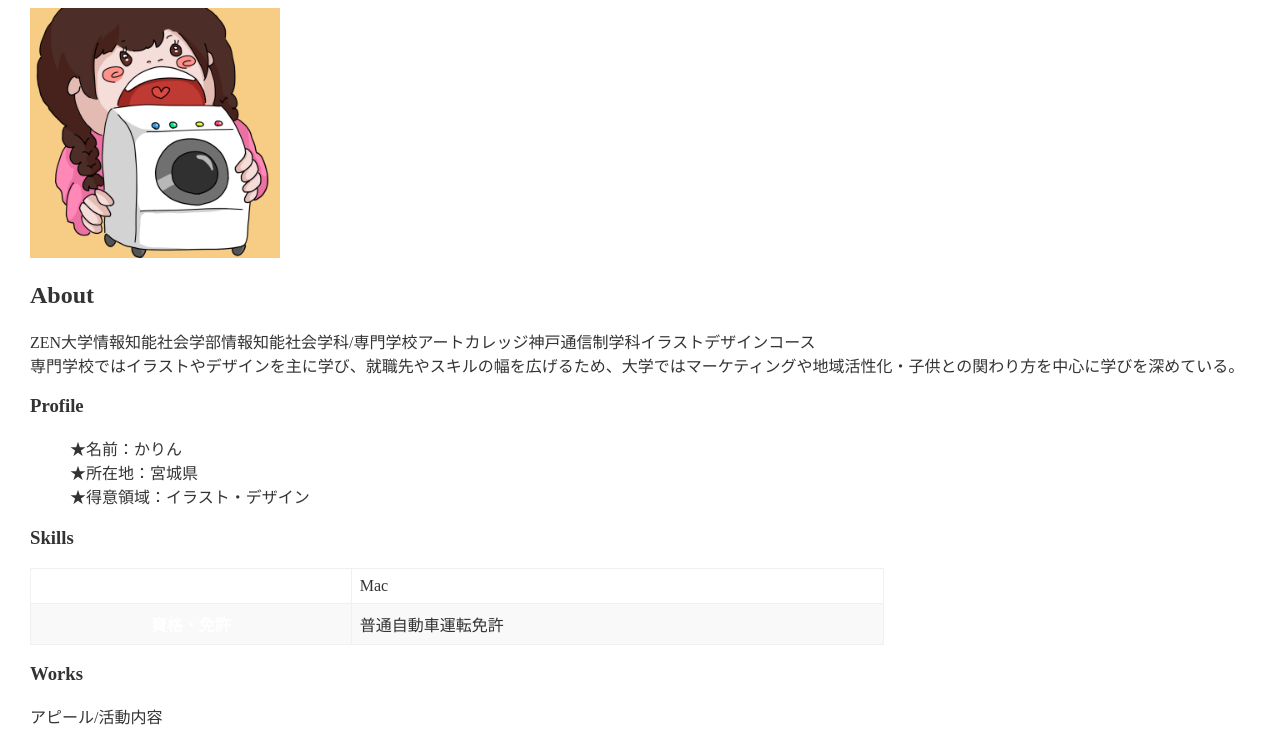
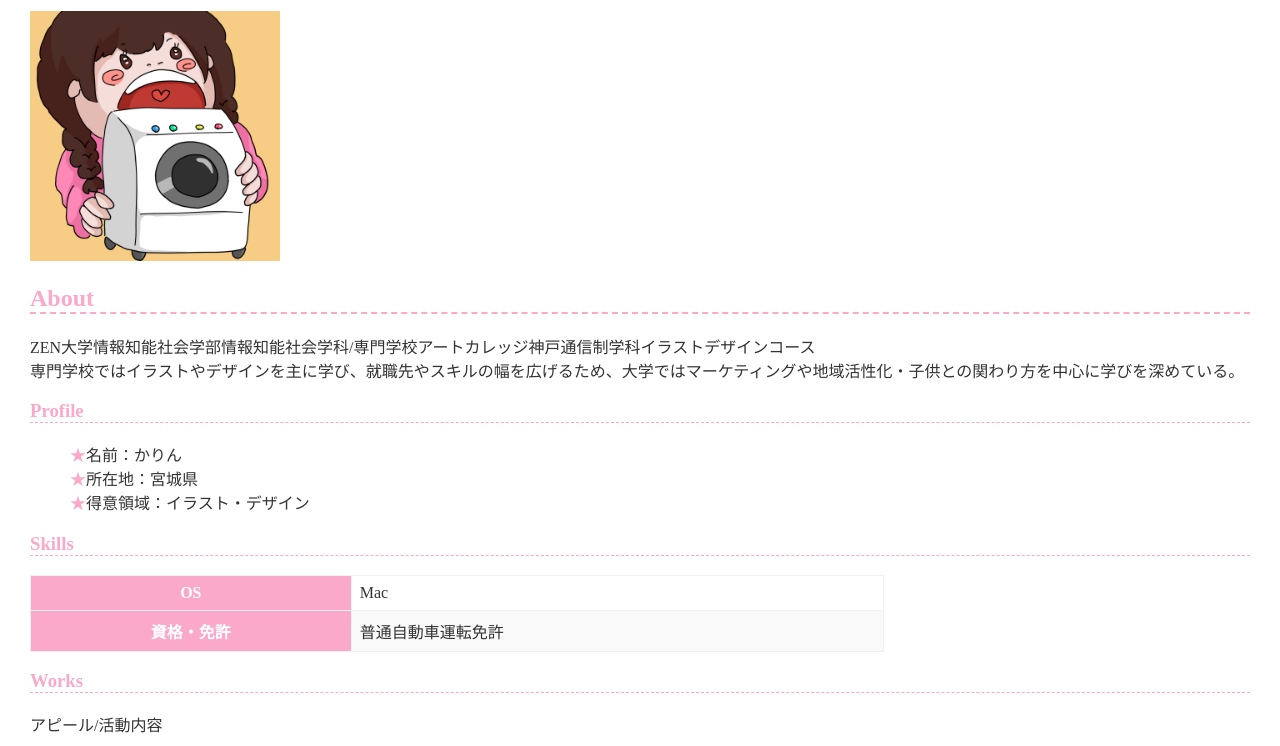
Before and after one commit to karin7240zza-blip/karin7240zza-blip.github.io, a plain HTML site: page index.html in a window 1280 px wide. Shown: the part 111-857 px from the top of the page. Drawn offline with Linux system fonts and the light colour scheme.

Commit message:
テーマカラーの修正

```diff
--- a/style.css
+++ b/style.css
@@ -3,7 +3,7 @@
 -------------------- */
 
 :root {
-  --theme-color: ##faa9c9;
+  --theme-color: #faa9c9;
 }
 
 * {
```
